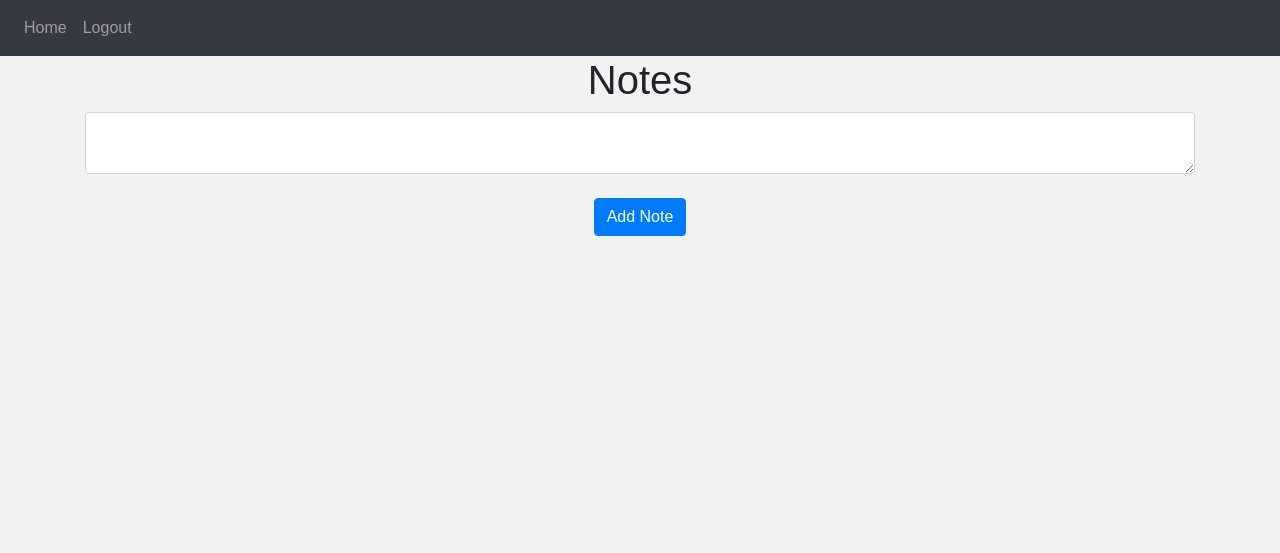
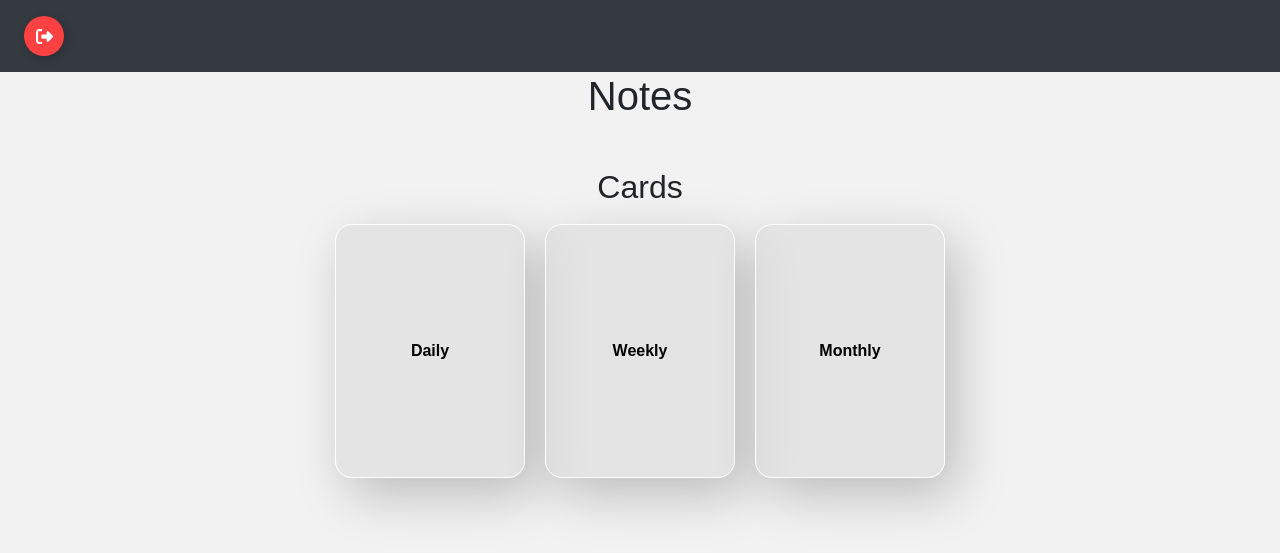
Before and after one commit to KlementK/FlyStream, a Flask app: page / in a window 1280 px wide. Shown: the top 553 px of the page. Run offline with Flask 3, Linux system fonts and the light colour scheme; a user stored in the database is signed in; some libraries are stand-ins or nearby versions.

Commit message:
- Changed home.html - Changed buttons.css - updated the logout button - Added cards.css - Added cards on home.html - will update functionality later

```diff
--- a/website/static/styles/buttons.css
+++ b/website/static/styles/buttons.css
@@ -12,6 +12,22 @@
   transition-duration: .3s;
   box-shadow: 2px 2px 10px rgba(0, 0, 0, 0.199);
   background-color: rgb(163, 142, 255); /* blue color */
+}
+
+.logoutBtn {
+  display: flex;
+  align-items: center;
+  justify-content: flex-start;
+  width: 40px;
+  height: 40px;
+  border: none;
+  border-radius: 50%;
+  cursor: pointer;
+  position: relative;
+  overflow: hidden;
+  transition-duration: .3s;
+  box-shadow: 2px 2px 10px rgba(0, 0, 0, 0.199);
+  background-color: rgb(255, 65, 65);
 }
 
 /* plus sign */
@@ -44,20 +60,20 @@
 }
 
 /* hover effect on button width */
-.Btn:hover {
+.Btn:hover, .logoutBtn:hover {
   width: 120px;
   border-radius: 40px;
   transition-duration: .3s;
 }
 
-.Btn:hover .sign {
+.Btn:hover .sign, .logoutBtn:hover .sign {
   width: 30%;
   transition-duration: .3s;
   padding-left: 20px;
 }
 
 /* hover effect button's text */
-.Btn:hover .text {
+.Btn:hover .text, .logoutBtn:hover .text {
   opacity: 1;
   width: 70%;
   transition-duration: .3s;
@@ -65,7 +81,7 @@
 }
 
 /* button click effect*/
-.Btn:active {
+.Btn:active, .logoutBtn:active {
   transform: translate(2px ,2px);
 }
 
--- /dev/null
+++ b/website/static/styles/cards.css
@@ -0,0 +1,29 @@
+.card {
+    box-sizing: border-box;
+    width: 190px;
+    height: 254px;
+    background: rgba(217, 217, 217, 0.58);
+    border: 1px solid white;
+    box-shadow: 12px 17px 51px rgba(0, 0, 0, 0.22);
+    backdrop-filter: blur(6px);
+    border-radius: 17px;
+    text-align: center;
+    cursor: pointer;
+    transition: all 0.5s;
+    display: flex;
+    align-items: center;
+    justify-content: center;
+    user-select: none;
+    font-weight: bolder;
+    color: black;
+    margin: 10px;
+  }
+
+  .card:hover {
+    border: 1px solid black;
+    transform: scale(1.05);
+  }
+
+  .card:active {
+    transform: scale(0.95) rotateZ(1.7deg);
+  }
--- a/website/templates/base.html
+++ b/website/templates/base.html
@@ -8,6 +8,7 @@
     <link rel="stylesheet" href="{{ url_for('static', filename='styles/buttons.css') }}">
     <link rel="stylesheet" href="{{ url_for('static', filename='styles/base.css') }}">
     <link rel="stylesheet" href="{{ url_for('static', filename='styles/inputs.css') }}">
+    <link rel="stylesheet" href="{{ url_for('static', filename='styles/cards.css') }}">
 
     <title>{% block title %}Home{% endblock %}</title>
   </head>
@@ -19,8 +20,16 @@
       <div class="collapse navbar-collapse" id="navbar">
         <div class="navbar-nav">
           {% if user.is_authenticated %}
-          <a class="nav-item nav-link" id="home" href="/">Home</a>
-          <a class="nav-item nav-link" id="logout" href="/logout">Logout</a>
+          <a class="nav-item nav-link" id="logout" href="/logout">
+            <button class="logoutBtn">
+              <div class="sign">
+                <svg viewBox="0 0 512 512">
+                  <path d="M377.9 105.9L500.7 228.7c7.2 7.2 11.3 17.1 11.3 27.3s-4.1 20.1-11.3 27.3L377.9 406.1c-6.4 6.4-15 9.9-24 9.9c-18.7 0-33.9-15.2-33.9-33.9l0-62.1-128 0c-17.7 0-32-14.3-32-32l0-64c0-17.7 14.3-32 32-32l128 0 0-62.1c0-18.7 15.2-33.9 33.9-33.9c9 0 17.6 3.6 24 9.9zM160 96L96 96c-17.7 0-32 14.3-32 32l0 256c0 17.7 14.3 32 32 32l64 0c17.7 0 32 14.3 32 32s-14.3 32-32 32l-64 0c-53 0-96-43-96-96L0 128C0 75 43 32 96 32l64 0c17.7 0 32 14.3 32 32s-14.3 32-32 32z"></path>
+                </svg>
+              </div>
+              <div class="text">Logout</div>
+            </button>
+          </a>
           {% else %}
           <a class="nav-item nav-link sign-up" id="signUp" href="/sign-up">
             <button class="Btn">
@@ -48,7 +57,6 @@
         </div>
       </div>
     </nav>
-
 
     {% with messages = get_flashed_messages(with_categories=true) %} {% if messages %} {% for category, message in messages %} {% if category == 'error' %}
     <div class="alert alert-danger alter-dismissable fade show" role="alert">
--- a/website/templates/home.html
+++ b/website/templates/home.html
@@ -1,21 +1,40 @@
-{% extends "base.html" %} {% block title %}Home{% endblock %} {% block content
-%}
+{% extends "base.html" %}
+{% block title %}Home{% endblock %}
+{% block content %}
 <h1 align="center">Notes</h1>
-<ul class="list-group list-group-flush" id="notes">
-  {% for note in user.notes %}
-  <li class="list-group-item">
-    {{ note.data }}
-    <button type="button" class="close" onClick="deleteNote({{ note.id }})">
-      <span aria-hidden="true">&times;</span>
-    </button>
-  </li>
-  {% endfor %}
-</ul>
-<form method="POST">
-  <textarea name="note" id="note" class="form-control"></textarea>
-  <br />
-  <div align="center">
-    <button type="submit" class="btn btn-primary">Add Note</button>
+
+<!-- Cards Section -->
+<div class="container mt-5">
+  <h2 align="center">Cards</h2>
+  <div class="card-container d-flex justify-content-center align-items-center">
+    <div class="card" id="daily">Daily</div>
+    <div class="card" id="weekly">Weekly</div>
+    <div class="card" id="monthly">Monthly</div>
   </div>
-</form>
+</div>
+
 {% endblock %}
+
+{% block javascript %}
+<script type="text/javascript">
+  document.addEventListener("DOMContentLoaded", function () {
+    const cards = document.querySelectorAll('.card');
+
+    cards.forEach(card => {
+      card.addEventListener('mouseover', () => {
+        cards.forEach(c => {
+          if (c !== card) {
+            c.style.filter = 'blur(2px)';
+          }
+        });
+      });
+
+      card.addEventListener('mouseout', () => {
+        cards.forEach(c => {
+          c.style.filter = 'none';
+        });
+      });
+    });
+  });
+</script>
+{% endblock %}
```
Also changed, not shown: website/static/index.js (deleted, +0 -8 lines), instance/database.db, website/static/styles/checkbox.css (added).
